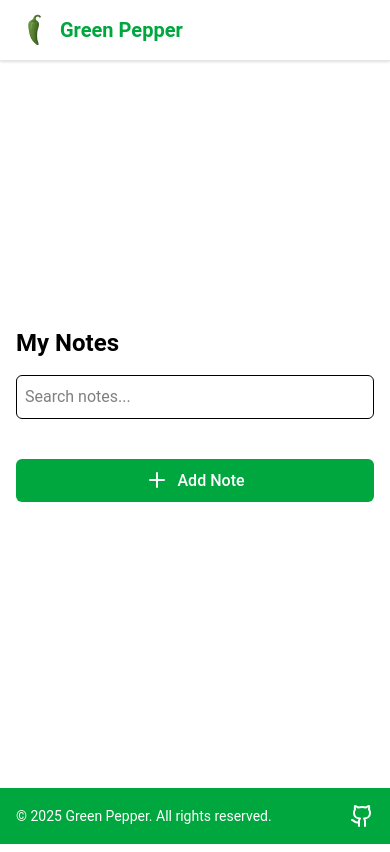
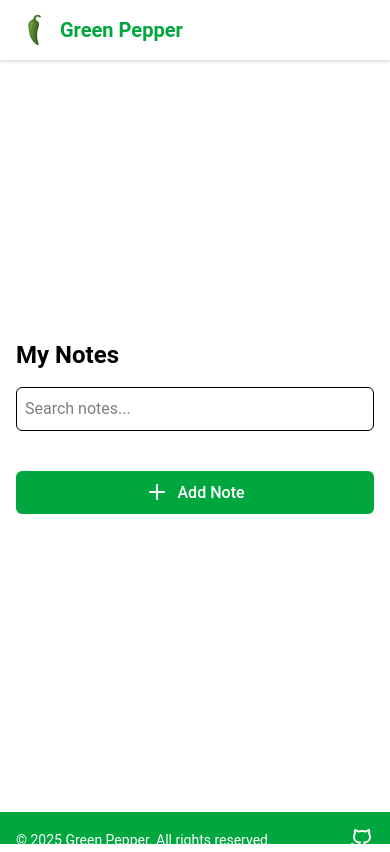
Before and after one commit to jordiroca94/green-pepper, a Vue app: page / in a window 390 px wide. Built offline with nearby package versions, Linux system fonts and the light colour scheme.

Commit message:
fix: footer margin

```diff
--- a/src/components/AppFooter.vue
+++ b/src/components/AppFooter.vue
@@ -1,6 +1,6 @@
 <template>
   <footer class="bg-green-600 text-white py-4">
-    <div class="max-w-[1280px] mx-auto px-4 flex items-center justify-between">
+    <div class="max-w-[1280px] mx-auto px-4 flex items-center justify-between -mb-14 md:-mb-0">
       <span class="text-sm">&copy; 2025 Green Pepper. All rights reserved.</span>
 
       <a
```
